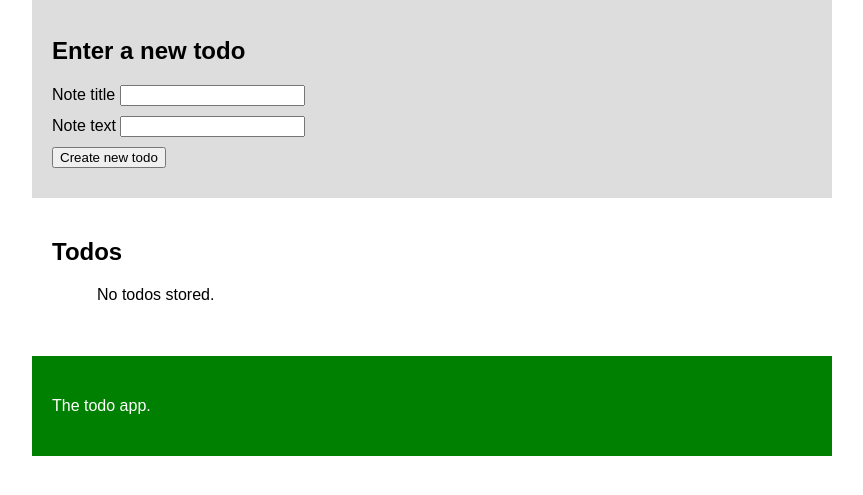
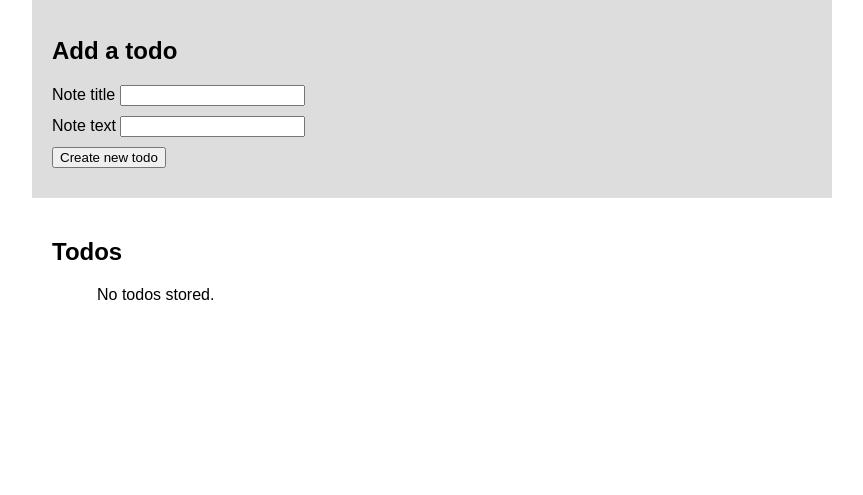
Before and after one commit to sunilraok/learn-javascript, a plain HTML site: page indexeddb-todoapp/index.html in a window 1280 px wide. Shown: the part 103-598 px from the top of the page, without its empty margins (208-1071 px from the left). Drawn offline with Linux system fonts and the light colour scheme.

Commit message:
Remove footer

```diff
--- a/indexeddb-todoapp/index.html
+++ b/indexeddb-todoapp/index.html
@@ -13,7 +13,7 @@
 
     <main>
       <section class="new-todo">
-        <h2>Enter a new todo</h2>
+        <h2>Add a todo</h2>
         <form>
           <div>
             <label for="title">Note title</label>
@@ -35,9 +35,5 @@
         </ul>
       </section>
     </main>
-
-    <footer>
-      <p>The todo app.</p>
-    </footer>
   </body>
 </html>
--- a/indexeddb-todoapp/style.css
+++ b/indexeddb-todoapp/style.css
@@ -7,7 +7,7 @@ body {
   max-width: 800px;
 }
 
-header, footer {
+header {
   background-color: green;
   color: white;
   line-height: 100px;
```
